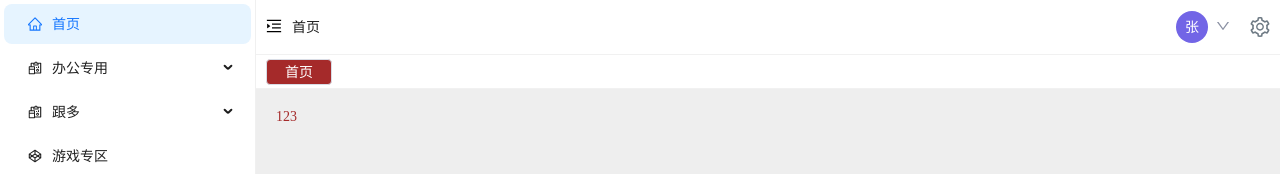
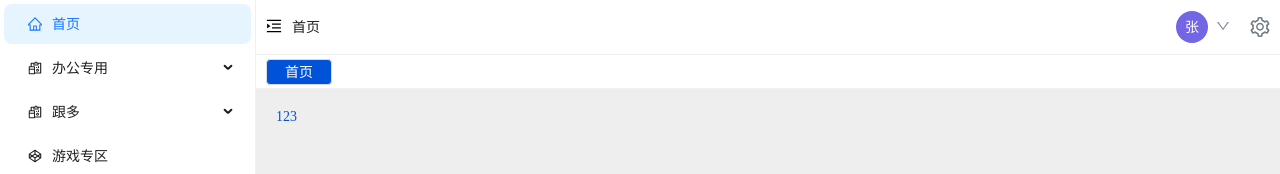
Before and after one commit to whenTheMorningDark/react-antd-ts-admin, a React app: page /dashboard in a window 1280 px wide. Shown: the top 174 px of the page. Built offline with nearby package versions, Linux system fonts and the light colour scheme.

Commit message:
设置默认颜色

```diff
--- a/src/layouts/index.tsx
+++ b/src/layouts/index.tsx
@@ -1,9 +1,11 @@
-import React from 'react';
+import React, { useCallback, useEffect } from 'react';
 import { useOutlet } from 'react-router-dom';
 import { useAppSelector, useAppDispatch } from 'src/store/hook';
 import { usePathName } from 'src/hooks/tabMenuHook';
 import { Drawer } from 'antd';
 import { setDrawProps } from 'src/store/slice/draw';
+import { switchColor } from 'src/store/slice/global';
+
 import ListDetail from 'src/views/musicList/listDetail';
 import MusicPlayer from 'src/views/musicList/musicPlayer';
 import SettingDetail from 'src/layouts/layoutsHeader/setting/settingDetail';
@@ -15,6 +17,8 @@ import './index.less';
 
 const MenusMemoized = React.memo(Menus);
 
+const MusicPlayerMemoized = React.memo(MusicPlayer);
+
 export default function Layouts() {
   const menu = useAppSelector((state) => state.menu);
   const dispatch = useAppDispatch();
@@ -24,12 +28,14 @@ export default function Layouts() {
   const layOutCls = classNames('layout-container', {
     'is-hidden': menu.toggle,
   });
-
-  const onClose = () => {
+  useEffect(() => {
+    dispatch(switchColor('#0052d9'));
+  }, [dispatch]);
+  const onClose = useCallback(() => {
     dispatch(setDrawProps({
       open: false,
     }));
-  };
+  }, [dispatch]);
   return (
     <div className={layOutCls}>
       <div className='layout-menu'>
@@ -45,7 +51,7 @@ export default function Layouts() {
         <LayoutsTab tab={tab} tabAction={tabAction} />
         <div className='layout-wrapper-main'>{outlet}</div>
       </div>
-      <MusicPlayer />
+      <MusicPlayerMemoized />
       <Drawer
         {...drawData.drawProps}
         onClose={onClose}
--- a/src/layouts/layoutsHeader/setting/settingDetail.tsx
+++ b/src/layouts/layoutsHeader/setting/settingDetail.tsx
@@ -1,20 +1,13 @@
 import React from 'react';
-// import 'Src/hooks/useColor';
-// import { Color } from 'tvision-color';
-import { getGenerateColor } from 'src/hooks/useColor';
 import './settingDetail.less';
+import { switchColor } from 'src/store/slice/global';
+import { useAppDispatch } from 'src/store/hook';
 
 function SettingDetail() {
   const diyColor = ['#0052d9', '#0594fa', '#00a870', '#ebb105', '#ed7b2f', '#e34d59', '#ed49b4', '#834ec2'];
+  const dispatch = useAppDispatch();
   const changeColor = (color: string) => {
-    const styleSheet = document.createElement('style');
-    // console.log(getGenerateColor(color), 'color');
-    const colorResult = getGenerateColor(color);
-    styleSheet.textContent = `:root{
-      --main-bg-color:${colorResult[0]};
-      --td-color1:${colorResult[1]}
-    }`;
-    document.head.append(styleSheet);
+    dispatch(switchColor(color));
   };
   return (
     <div className='settingDetawil'>
@@ -22,7 +15,6 @@ function SettingDetail() {
         主题色
       </div>
       <div className='setting-diy-color'>
-        {/* <div className='diy-item' /> */}
         {
           diyColor.map((v) => (
             <div
--- a/src/store/reducer.ts
+++ b/src/store/reducer.ts
@@ -5,6 +5,7 @@ import tab from './slice/tab';
 import auth from './slice/auth';
 import draw from './slice/draw';
 import music from './slice/music';
+import global from './slice/global';
 // 引入之前写好的slice（读取状态）
 const reducers = {
   // 声明状态在此处
@@ -13,6 +14,7 @@ const reducers = {
   auth,
   draw,
   music,
+  global,
 };
 const rootReducer = combineReducers(reducers);
 export type RootState = ReturnType<typeof rootReducer>;
--- /dev/null
+++ b/src/store/slice/global.ts
@@ -0,0 +1,41 @@
+import { createSlice, PayloadAction } from '@reduxjs/toolkit';
+// import { myApi } from '../action'; // 将一个异步的操作入进来
+import { getGenerateColor } from 'src/hooks/useColor';
+import { RootState } from '../index';
+// 引入类型
+// eslint-disable-next-line no-shadow
+export enum ETheme {
+  light = 'light',
+  dark = 'dark',
+}
+// 声明状态进行接收
+interface menuState {
+  theme: ETheme,
+  color: string
+}
+
+const initialState: menuState = {
+  theme: ETheme.light,
+  color: '#0052d9',
+};
+
+export const globalSlice = createSlice({
+  name: 'global', // 类似于命名空间，（取个名字）
+  initialState, // 引用你写的状态
+  // reducers 里面包裹的是同步的方法
+  reducers: {
+    switchColor: (state, action: PayloadAction<string>) => {
+      const styleSheet = document.createElement('style');
+      const colorResult = getGenerateColor(action.payload);
+      styleSheet.textContent = `:root{
+      --main-bg-color:${colorResult[0]};
+      --td-color1:${colorResult[1]}
+    }`;
+      document.head.append(styleSheet);
+    },
+  },
+});
+
+export const { switchColor } = globalSlice.actions;
+export const student = (state: RootState) => state.menu;
+export default globalSlice.reducer;
--- a/src/views/gameList/wrapperList/WrapperList.module.less
+++ b/src/views/gameList/wrapperList/WrapperList.module.less
@@ -14,7 +14,7 @@
 
       .list-row-item {
         width: 395px;
-        height: 145px;
+        height: 150px;
         display: flex;
         border: 1px solid #ddd;
         padding: 8px 12px;
```
Also changed, not shown: src/views/musicList/musicPlayer/index.tsx (+0 -8 lines).
